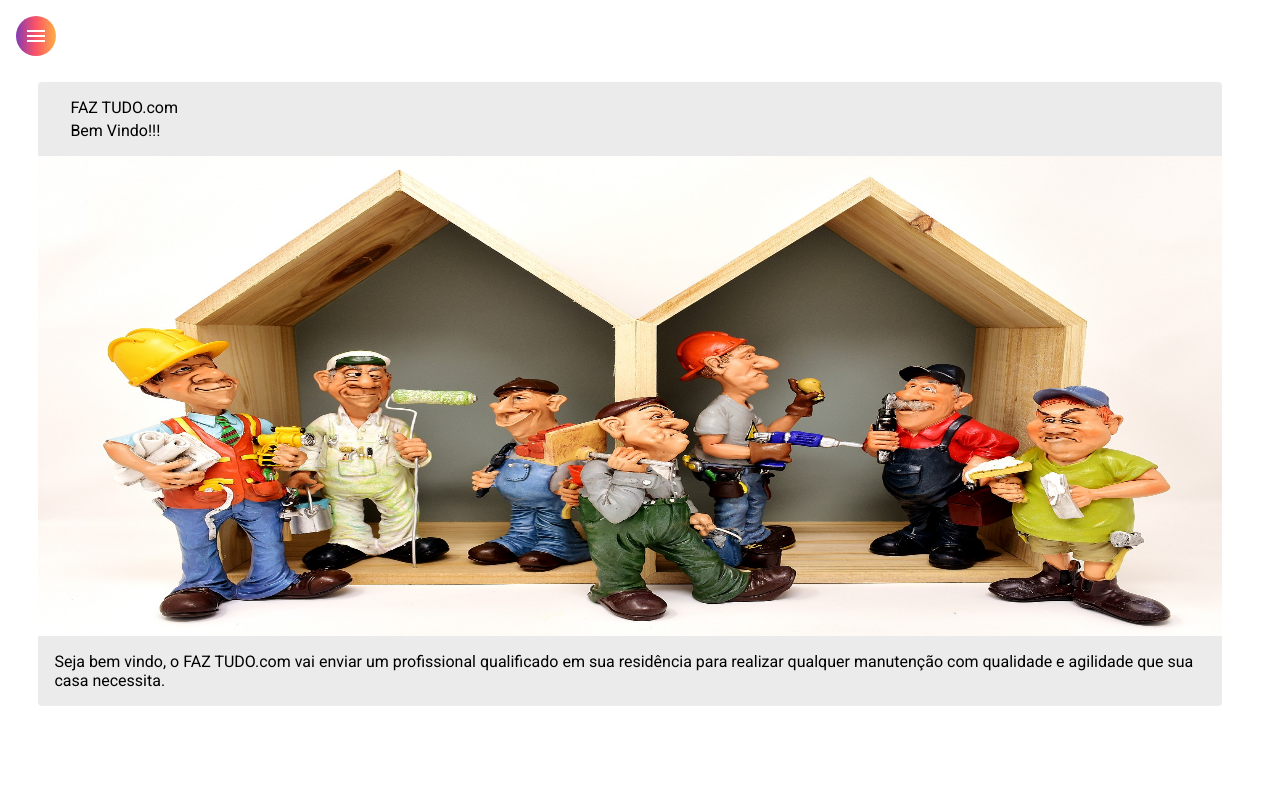
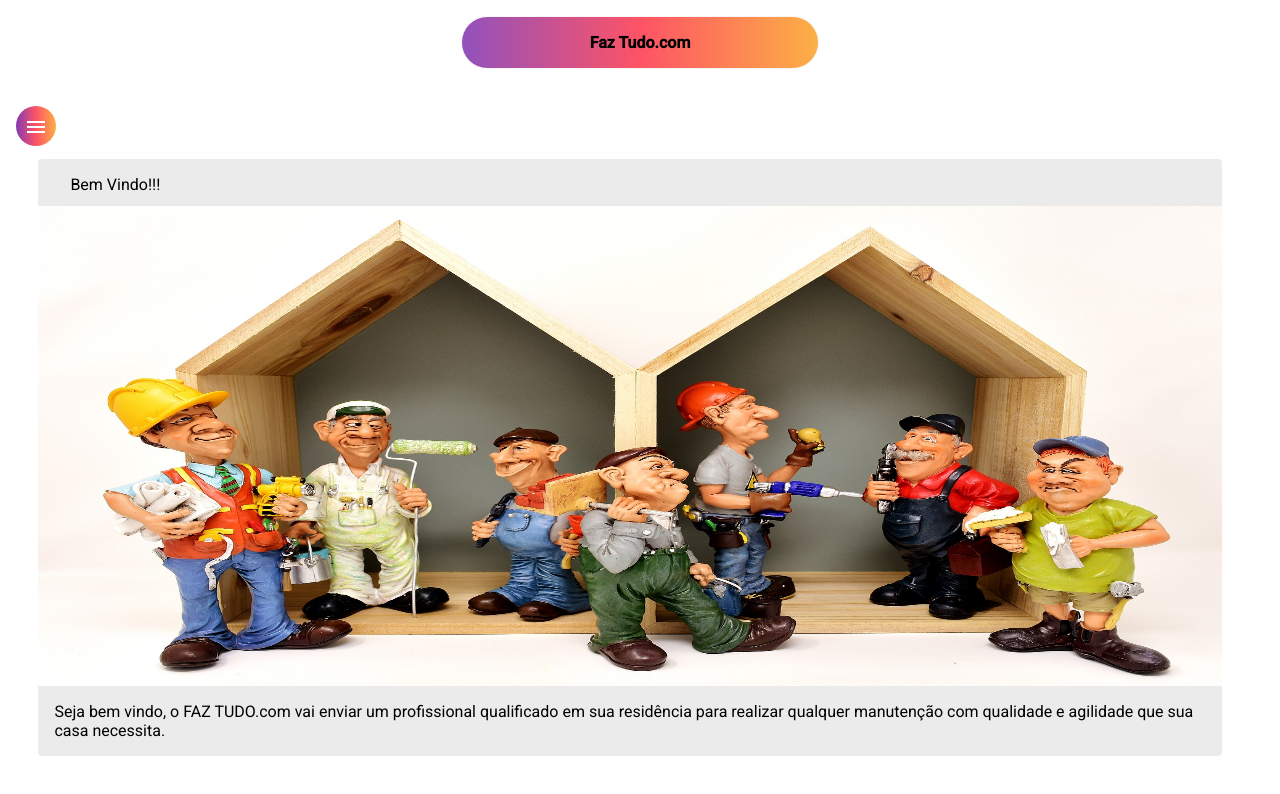
Before and after one commit to AdrianaAmaral/ProjetoFinalFrontEnd, an Angular app: page /home in a window 1280 px wide. Shown: the top 794 px of the page. Built offline with nearby package versions, Linux system fonts and the light colour scheme.

Commit message:
HTML e CSS componente header

```diff
--- a/src/app/components/header/header.component.css
+++ b/src/app/components/header/header.component.css
@@ -0,0 +1,13 @@
+.container {
+    display: flex;
+    align-items: center;
+    justify-content: center;
+}
+
+h4 {
+    margin-top: 1rem;
+    border: 1px solid rgb(247, 245, 245);
+    padding: 1rem 10%;
+    border-radius: 2rem;
+    background: linear-gradient(90deg, rgba(131, 58, 180, 0.884) 0%, rgba(253,29,53,0.7600082269235819) 50%, rgba(252,176,69,1) 100%);
+}
--- a/src/app/components/header/header.component.html
+++ b/src/app/components/header/header.component.html
@@ -1 +1,3 @@
-<p>header works!</p>
+<div class="container">
+    <h4 class="mat-elevation-z8"> Faz Tudo.com </h4>
+</div>
--- a/src/app/components/home/home.component.css
+++ b/src/app/components/home/home.component.css
@@ -1,6 +1,6 @@
 .card {
     width: 90%;
-    margin: 2% 1% 1% 3%;
+    margin: 1% 0 0 3%;
     background-color: rgb(235, 235, 235);
 }
 
--- a/src/app/components/home/home.component.html
+++ b/src/app/components/home/home.component.html
@@ -1,7 +1,6 @@
-<mat-card class="card">
+<mat-card class="card mat-elevation-z8">
     <mat-card-header>
-      <mat-card-title>FAZ TUDO.com</mat-card-title>
-      <mat-card-subtitle>Bem Vindo!!!</mat-card-subtitle>
+      <mat-card-title>Bem Vindo!!!</mat-card-title>
     </mat-card-header>
     <img mat-card-image src="assets/img/faztudo2.jpg" alt="Foto de Faz Tudo">
     <mat-card-content>
--- a/src/app/components/nav/nav.component.html
+++ b/src/app/components/nav/nav.component.html
@@ -21,7 +21,8 @@
      </mat-nav-list>
     </mat-drawer>
 
-    <div class="example-sidenav-content">
+    <div class="sidenav-content">
+      <app-header></app-header>
       <button class="menu mat-elevation-z8" (click)="drawer.toggle()" mat-icon-button>
         <mat-icon>menu</mat-icon>
       </button>
--- a/src/app/components/nav/nav.component.ts
+++ b/src/app/components/nav/nav.component.ts
@@ -1,4 +1,5 @@
 import { Component, OnInit } from '@angular/core';
+import { Router } from '@angular/router';
 
 @Component({
   selector: 'app-nav',
@@ -7,9 +8,10 @@ import { Component, OnInit } from '@angular/core';
 })
 export class NavComponent implements OnInit {
 
-  constructor() { }
+  constructor(private router: Router) { }
 
   ngOnInit(): void {
+    this.router.navigate(['home'])
   }
 
 }
```
